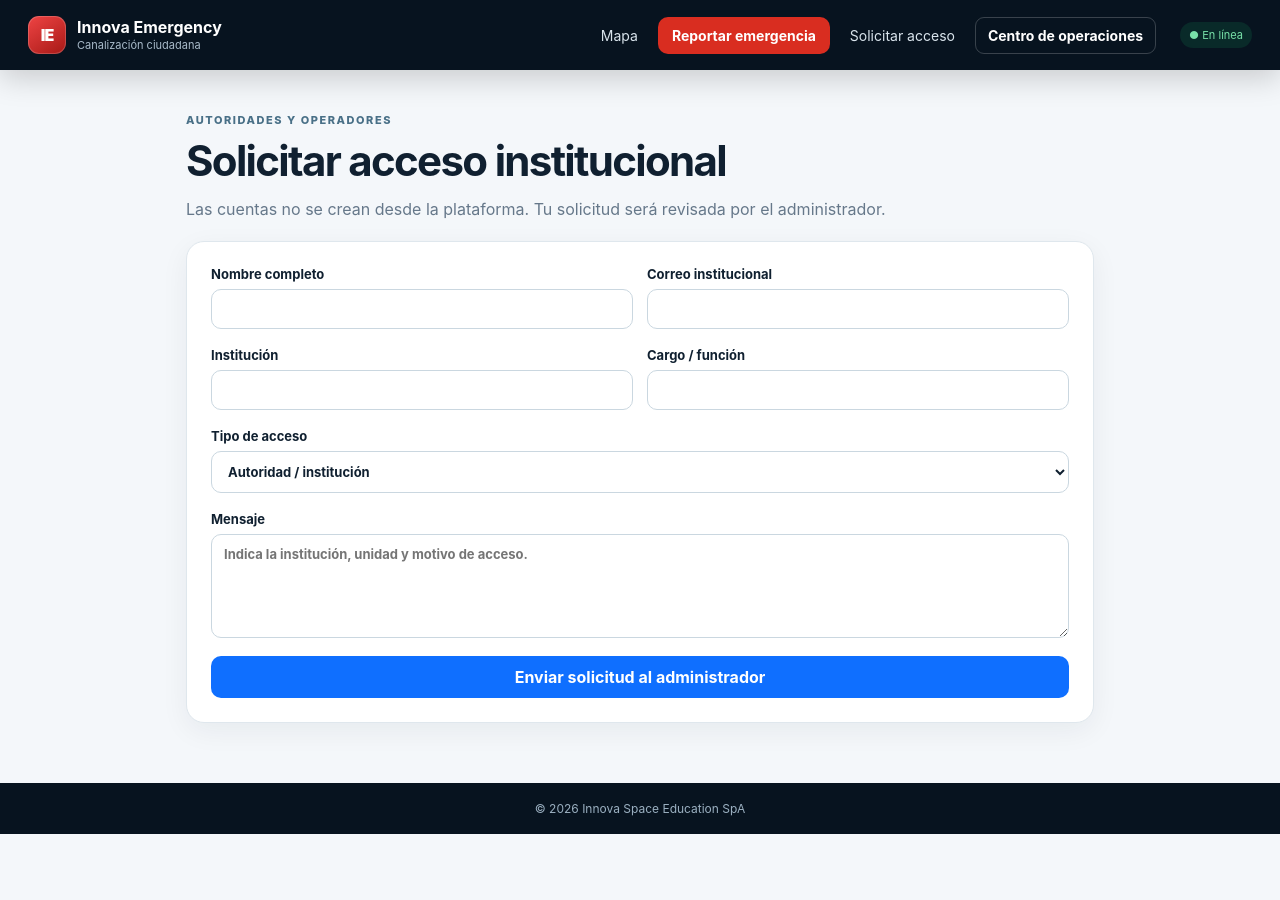
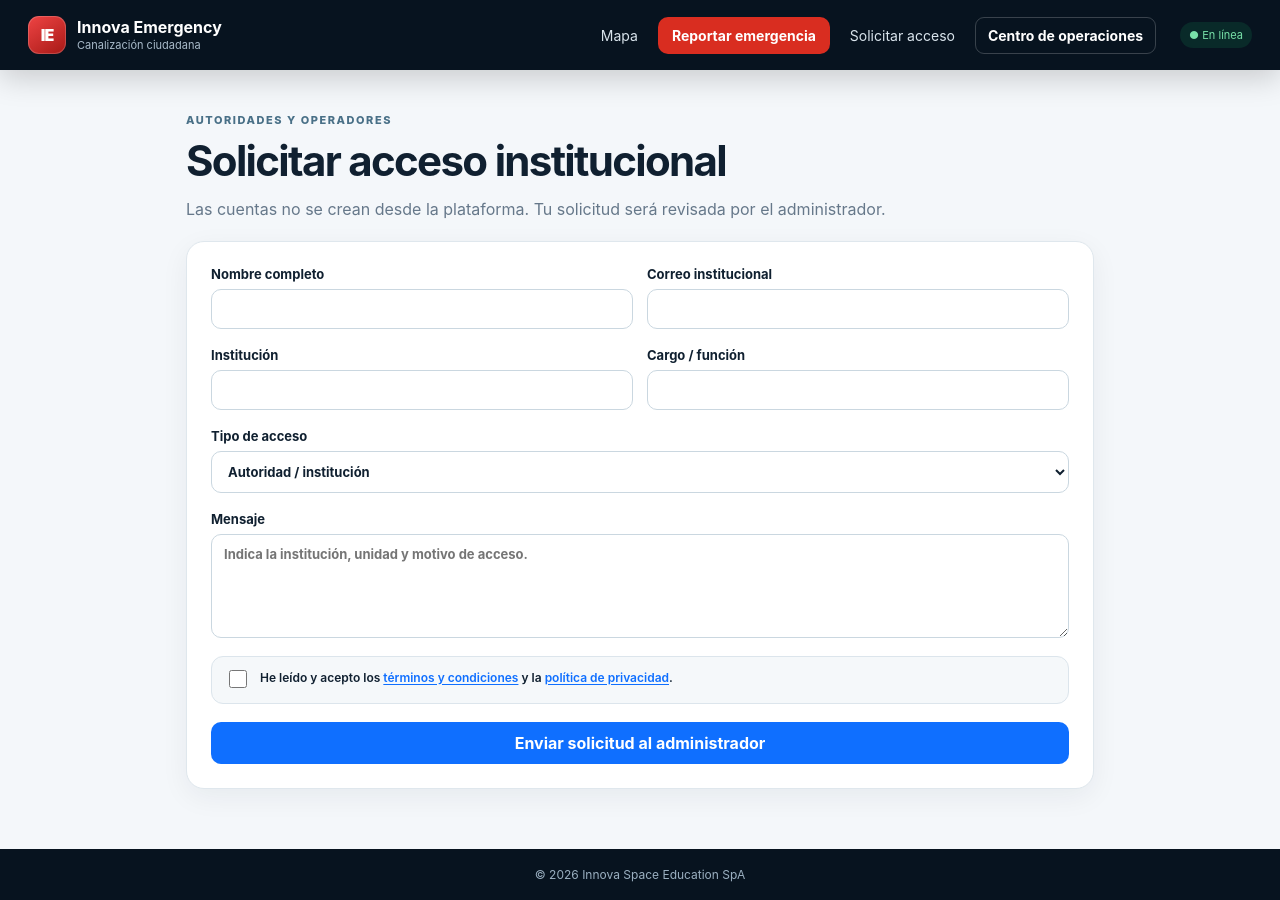
Before and after one commit to innova-space-edu/emergencias, a Next.js app: page /acceso in a window 1280 px wide. Before the commit the page ends 834 px from the top, so only its background shows below. Built offline with nearby package versions, Linux system fonts and the light colour scheme.

Commit message:
Agregar términos a solicitud institucional

```diff
--- a/components/access-request-form.tsx
+++ b/components/access-request-form.tsx
@@ -1,7 +1,8 @@
 'use client';
+import Link from 'next/link';
 import { FormEvent, useState } from 'react';
 export default function AccessRequestForm(){
  const [state,setState]=useState<'idle'|'loading'|'ok'|'error'>('idle');
  async function submit(e:FormEvent<HTMLFormElement>){e.preventDefault();setState('loading');const f=new FormData(e.currentTarget);const body=Object.fromEntries(f.entries());const r=await fetch('/api/access-request',{method:'POST',headers:{'content-type':'application/json'},body:JSON.stringify(body)});setState(r.ok?'ok':'error');if(r.ok)e.currentTarget.reset();}
- return <form className="panel-card stack-form" onSubmit={submit}><div className="two-cols"><label>Nombre completo<input name="fullName" required maxLength={120}/></label><label>Correo institucional<input name="email" required type="email" maxLength={180}/></label></div><div className="two-cols"><label>Institución<input name="organization" required maxLength={160}/></label><label>Cargo / función<input name="position" maxLength={120}/></label></div><label>Tipo de acceso<select name="requestedRole" defaultValue="authority"><option value="authority">Autoridad / institución</option><option value="operator">Operador</option></select></label><label>Mensaje<textarea name="message" rows={5} maxLength={1500} placeholder="Indica la institución, unidad y motivo de acceso."/></label><button className="btn btn-primary" disabled={state==='loading'}>{state==='loading'?'Enviando…':'Enviar solicitud al administrador'}</button>{state==='ok'?<div className="alert success">Solicitud enviada. El administrador recibirá una notificación.</div>:null}{state==='error'?<div className="alert danger">No fue posible enviar la solicitud. Intenta nuevamente.</div>:null}</form>;
+ return <form className="panel-card stack-form" onSubmit={submit}><div className="two-cols"><label>Nombre completo<input name="fullName" required maxLength={120}/></label><label>Correo institucional<input name="email" required type="email" maxLength={180}/></label></div><div className="two-cols"><label>Institución<input name="organization" required maxLength={160}/></label><label>Cargo / función<input name="position" maxLength={120}/></label></div><label>Tipo de acceso<select name="requestedRole" defaultValue="authority"><option value="authority">Autoridad / institución</option><option value="operator">Operador</option></select></label><label>Mensaje<textarea name="message" rows={5} maxLength={1500} placeholder="Indica la institución, unidad y motivo de acceso."/></label><label className="legal-consent"><input name="termsAccepted" type="checkbox" required/><span>He leído y acepto los <Link href="/terminos">términos y condiciones</Link> y la <Link href="/privacidad">política de privacidad</Link>.</span></label><button className="btn btn-primary" disabled={state==='loading'}>{state==='loading'?'Enviando…':'Enviar solicitud al administrador'}</button>{state==='ok'?<div className="alert success">Solicitud enviada. El administrador recibirá una notificación.</div>:null}{state==='error'?<div className="alert danger">No fue posible enviar la solicitud. Intenta nuevamente.</div>:null}</form>;
 }
```
